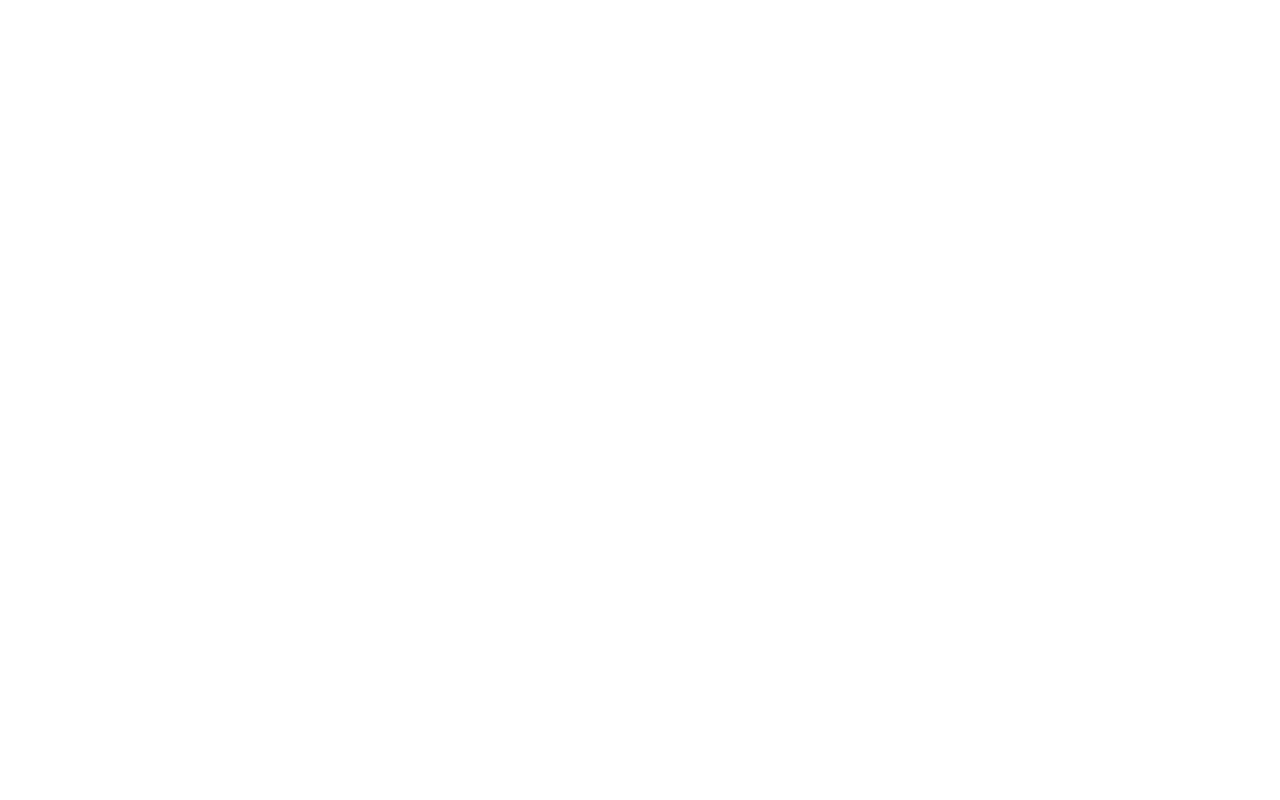
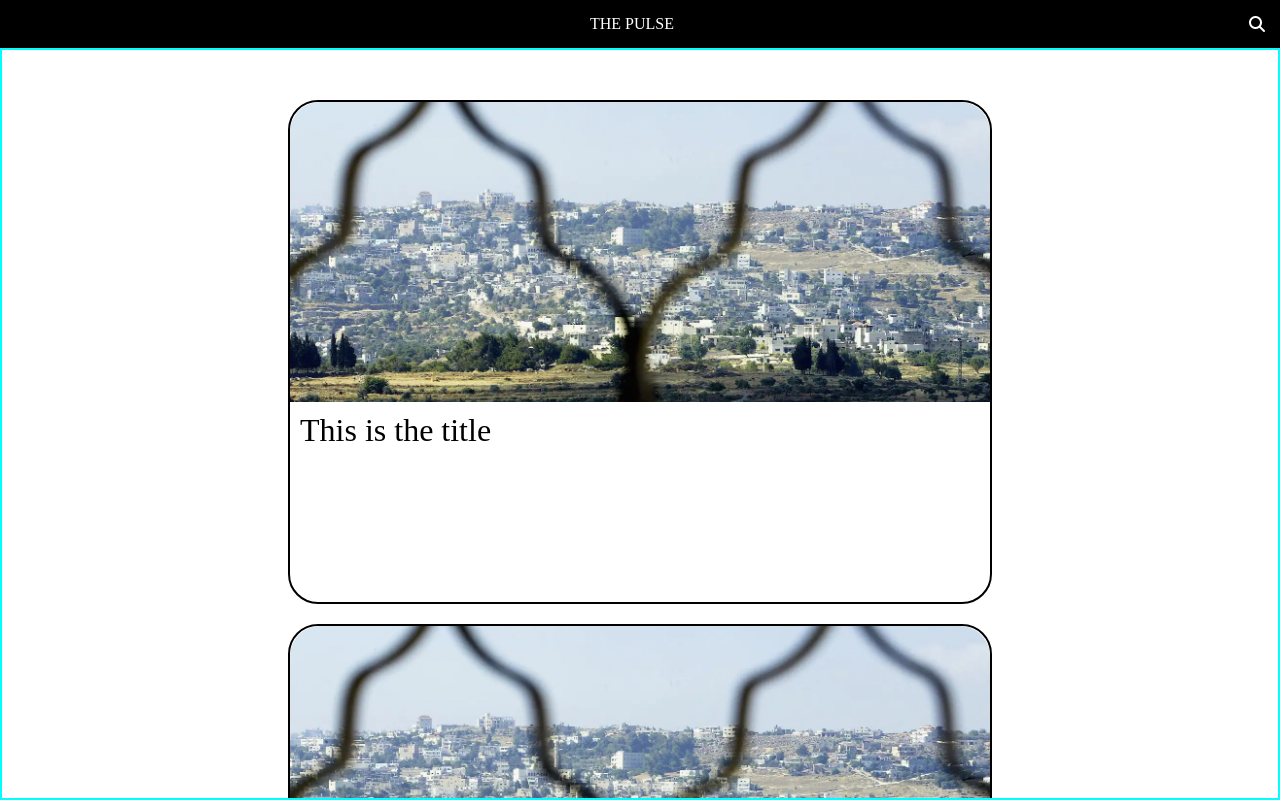
Before and after one commit to justbeingashutosh/the-pulse, a plain HTML site: page index.html in a window 1280 px wide. Drawn offline with Linux system fonts and the light colour scheme; no server answers.

Commit message:
Initiated the project

```diff
--- a/index.html
+++ b/index.html
@@ -3,9 +3,38 @@
 <head>
     <meta charset="UTF-8">
     <meta name="viewport" content="width=device-width, initial-scale=1.0">
+    <link rel="stylesheet" href="style.css">
+    <link rel="stylesheet" href="utils.css">
+    <link rel="stylesheet" href="https://cdnjs.cloudflare.com/ajax/libs/font-awesome/6.7.2/css/all.min.css" integrity="sha512-Evv84Mr4kqVGRNSgIGL/F/aIDqQb7xQ2vcrdIwxfjThSH8CSR7PBEakCr51Ck+w+/U6swU2Im1vVX0SVk9ABhg==" crossorigin="anonymous" referrerpolicy="no-referrer" />
     <title>The Pulse</title>
 </head>
 <body>
-
+    <nav>
+        <div id="left"></div>
+        <div id="center">THE PULSE</div>
+        <div id="right"><i class="fa-solid fa-magnifying-glass"></i></div>
+    </nav>
+    <div id="container">
+        <div class="card">
+            <div class="card-img-container">
+                <img src="Test.webp" alt="">
+            </div>
+            <div class="card-title">This is the title</div>
+        </div>
+        <div class="card">
+            <div class="card-img-container">
+                <img src="Test.webp" alt="">
+            </div>
+            <div class="card-title">This is the title</div>
+        </div>
+        <div class="card">
+            <div class="card-img-container">
+                <img src="Test.webp" alt="">
+            </div>
+            <div class="card-title">This is the title</div>
+            <div class="card-description">Lorem ipsum dolor sit amet consectetur adipisicing elit. Numquam possimus dolorum placeat distinctio rerum quae qui impedit culpa aliquid beatae totam est tempore ea corporis aspernatur doloribus porro excepturi esse cupiditate tempora, sequi sunt unde! Ex assumenda perferendis eveniet quae dolorem nulla nihil quo quasi ipsum amet repudiandae, est voluptates.</div>
+        </div>
+    </div>
+    <script src="script.js"></script>
 </body>
 </html>
--- a/script.js
+++ b/script.js
@@ -0,0 +1,45 @@
+const container = document.querySelector("#container")
+
+function createCards(image, title, description){
+    console.log(title)
+    if(image==null){
+        image = "some.pic"
+
+    }
+    let card = document.createElement("div")
+    card.classList.add("card")
+
+    let cardTitle = document.createElement("div")
+    cardTitle.textContent = title.length > 100 ? title.slice(0,100)+"..." : title
+    cardTitle.classList.add("card-title")
+
+    let coverImg = document.createElement("img")
+    coverImg.setAttribute("src", image)
+    let coverImgContainer = document.createElement('div')
+    coverImgContainer.classList.add("card-img-container")
+    coverImgContainer.appendChild(coverImg)
+    let cardDesc = document.createElement("div")
+    cardDesc.classList.add("card-description")
+    cardDesc.textContent = description == null ? "" : (description.length > 250 ? description.slice(0, 250)+"..." : description)
+    card.appendChild(coverImgContainer)
+    card.appendChild(cardTitle)
+    card.appendChild(cardDesc)
+    container.appendChild(card)
+
+}
+
+
+async function getResponse(){
+try{
+    const response = await fetch(`https://newsapi.org/v2/top-headlines?country=us&apiKey=bd3dfd3d62cd4039949f826d77e0ce2f`)
+    const data = await response.json()
+    console.log(data.articles)
+       for(let article of data.articles){
+        // console.log(article)
+        createCards(article.urlToImage, article.title, article.description)
+       }
+}catch(e){
+    console.error("Error Fetching News Updates", e)
+    console.log("bsdk")
+}}
+getResponse()
--- a/style.css
+++ b/style.css
@@ -0,0 +1,40 @@
+*{
+    margin:0;
+    padding:0;
+}
+body{
+    height: 100vh;
+    width: 100vw;
+    display: grid;
+    grid-template-rows: auto 1fr;
+    grid-template-columns: 1fr;
+    overflow-x: hidden;
+    overflow-y: hidden;
+
+}
+nav{
+    /* border: 2px solid lime; */
+}
+#container{
+    padding-top: 30px;
+    border: 2px solid cyan;
+    overflow-y: auto;
+    /* display: flex; */
+    /* flex-direction: column; */
+    /* align-items: center; */
+}
+#left, #right, #center{
+    height: auto;
+    /* border: 2px solid red; */
+    flex-grow: 1;
+    display: flex;
+    color: white;
+    align-items: center;
+    padding: 15px;
+}
+#center{
+    justify-content: center;
+}
+#right{
+    justify-content: end;
+}
--- a/utils.css
+++ b/utils.css
@@ -0,0 +1,38 @@
+nav{
+    /* position: fixed gand mare;
+    top: 0; */
+    width: 100%;
+    height: 100%;
+    background-color: black;
+    display: flex;
+}
+.card{
+    border: 2px solid black;
+    height: 500px;
+    width: 700px;
+    border-radius: 30px;
+    margin-inline: auto;
+    margin-block: 20px;
+    cursor: pointer;
+}
+.card-img-container{
+    width: inherit;
+    height: 300px;
+    border-radius: 30px 30px 0px 0px;
+    overflow: hidden;
+    margin-bottom: 10px;
+
+}
+.card-img-container > img{
+    width: inherit;
+    border-radius: 30px 30px 0px 0px;
+    transform: translateY(-50px);
+}
+.card-title{
+    font-size: 2em;
+    margin-inline: 10px;
+}
+.card-description{
+    margin-inline: 10px;
+    margin-top: 10px;
+}
```
Also changed, not shown: Test.webp (added).
